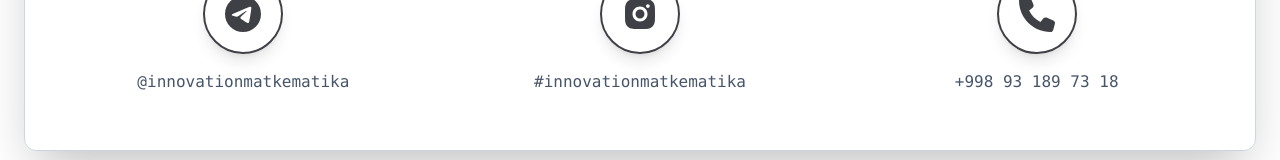
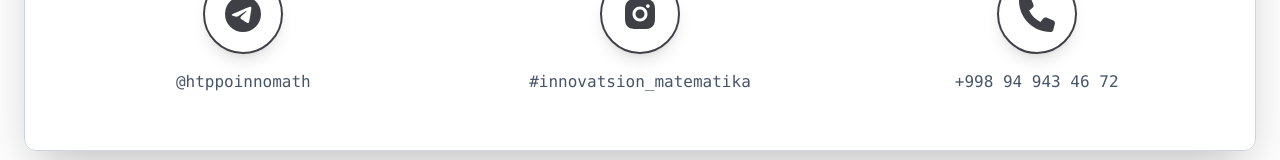
Before and after one commit to frost1335/math, a Next.js app: page / in a window 1280 px wide. Shown: the part 3907-4067 px from the top of the page. Built offline with nearby package versions, Linux system fonts and the light colour scheme; no server answers.

Commit message:
Update Contacts.tsx

```diff
--- a/src/components/Contacts.tsx
+++ b/src/components/Contacts.tsx
@@ -19,7 +19,7 @@ export default function Contacts() {
                         <span className="mb-4 text-2xl md:text-4xl w-16 h-16 md:w-20 md:h-20 flex items-center justify-center rounded-full border-2 border-zinc-700 text-zinc-700 shadow-lg hover:text-white hover:bg-red-600 hover:border-red-600 hover:shadow-xl transition-all">
                             <BsTelegram />
                         </span>
-                        <p className="font-medium font-mono">@innovationmatkematika</p>
+                        <p className="font-medium font-mono">@htppoinnomath</p>
                     </a>
                 </li>
                 <li>
@@ -27,7 +27,7 @@ export default function Contacts() {
                         <span className="mb-4 text-2xl md:text-4xl w-16 h-16 md:w-20 md:h-20 flex items-center justify-center rounded-full border-2 border-zinc-700 text-zinc-700 shadow-lg hover:text-white hover:bg-red-600 hover:border-red-600 hover:shadow-xl transition-all">
                             <RiInstagramFill />
                         </span>
-                        <p className="font-medium font-mono">#innovationmatkematika</p>
+                        <p className="font-medium font-mono">#innovatsion_matematika</p>
                     </a>
                 </li>
                 <li>
@@ -35,7 +35,7 @@ export default function Contacts() {
                         <span className="mb-4 text-2xl md:text-4xl w-16 h-16 md:w-20 md:h-20 flex items-center justify-center rounded-full border-2 border-zinc-700 text-zinc-700 shadow-lg hover:text-white hover:bg-red-600 hover:border-red-600 hover:shadow-xl transition-all">
                             <FaPhone />
                         </span>
-                        <p className="font-medium font-mono">+998 93 189 73 18</p>
+                        <p className="font-medium font-mono">+998 94 943 46 72</p>
                     </a>
                 </li>
             </ul>
```
